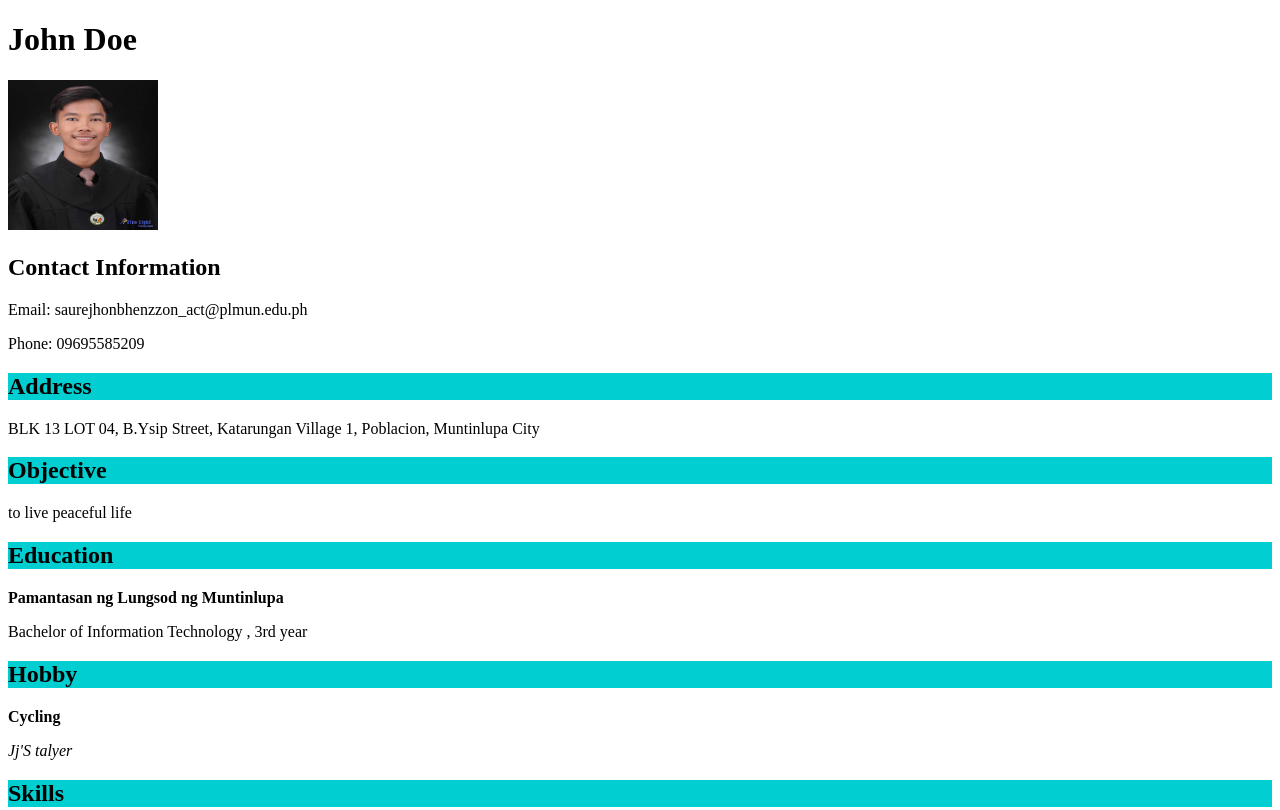
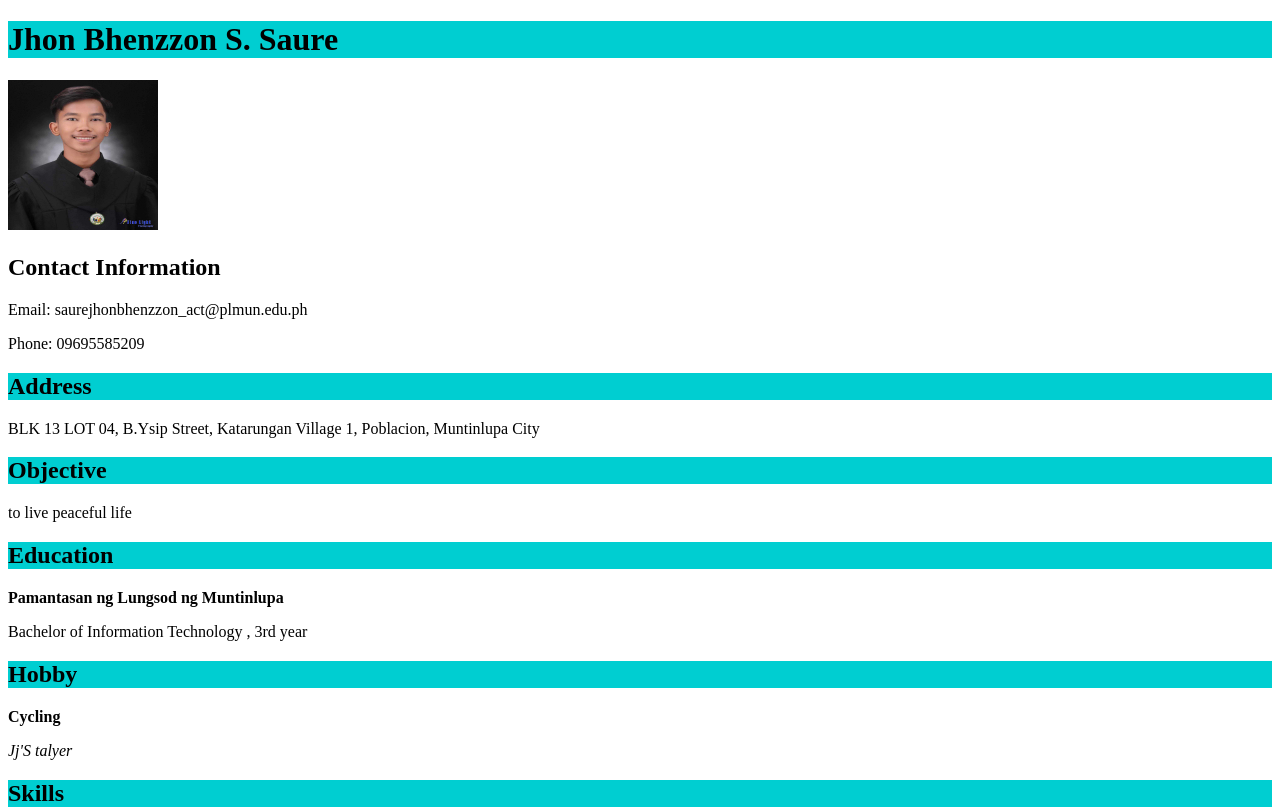
Before and after one commit to bhenzzon/bhenzzons.github.io, a plain HTML site: page index.html in a window 1280 px wide. Shown: the top 810 px of the page. Drawn offline with Linux system fonts and the light colour scheme.

Commit message:
Update index.html

```diff
--- a/index.html
+++ b/index.html
@@ -4,7 +4,7 @@
     <title>ABOUT MYSELF</title>
 </head>
 <body>
-    <h1>John Doe</h1>
+    <h1 style="background-color:darkturquoise">Jhon Bhenzzon S. Saure</h1>
     <img src="img/bhenzzon.jpg" alt="John Doe's Picture" width="150" height="150">
 
     <h2>Contact Information</h2>
```
